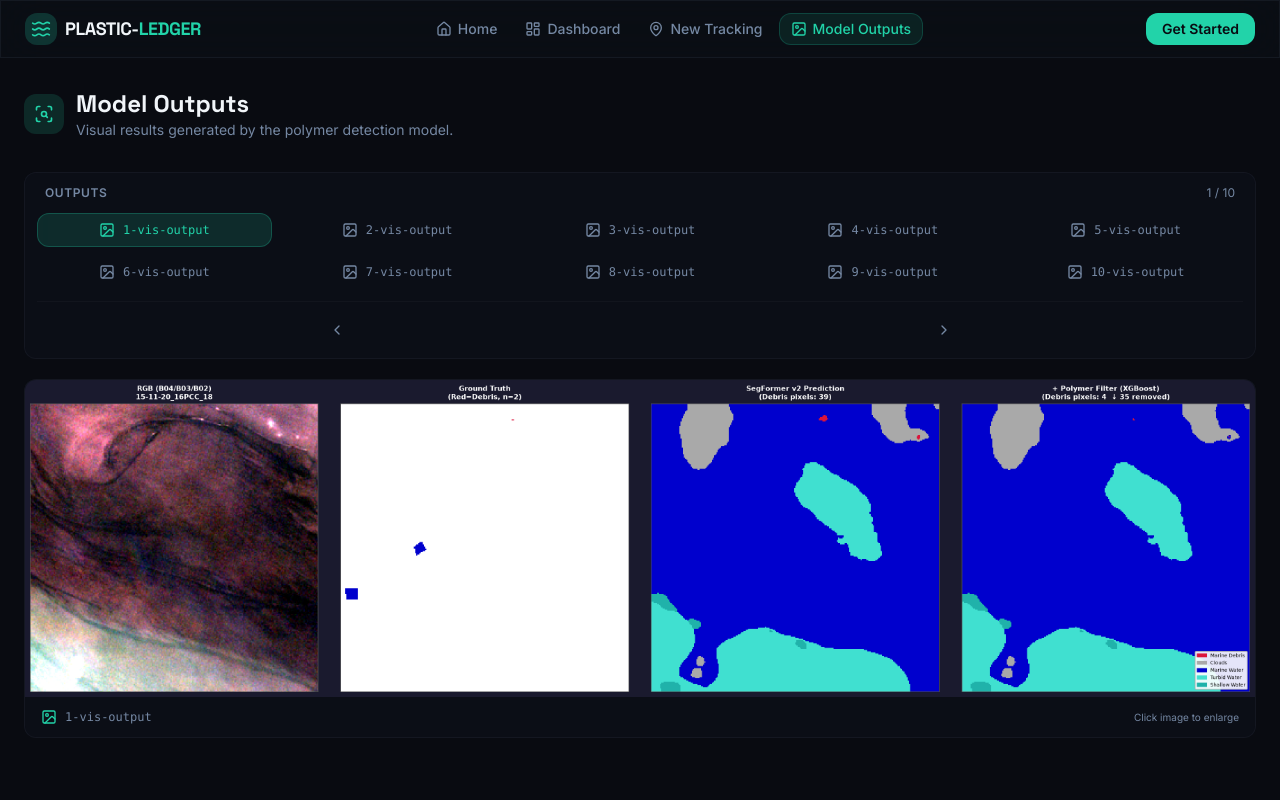
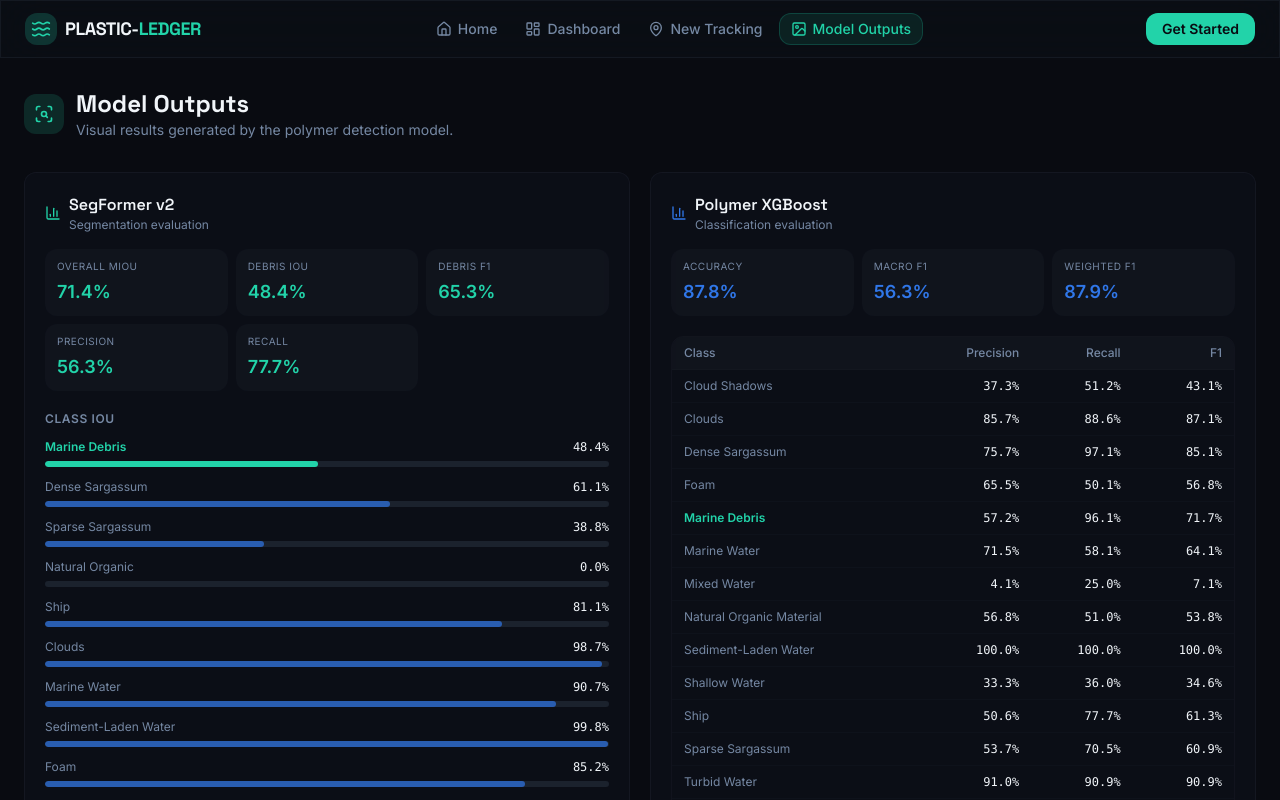
Before and after one commit to Santhosh-I/DSU-DEVHACK-3.0, a React (Vite) app in the folder frontend/: page /model in a window 1280 px wide. Shown: the top 800 px of the page. Built offline with nearby package versions, Linux system fonts and the light colour scheme; the HTML template or start-up script is replaced by a standard one.

Commit message:
feat: add model evaluation results and display metrics on ModelPage

```diff
--- a/frontend/src/pages/modelpage.jsx
+++ b/frontend/src/pages/modelpage.jsx
@@ -1,7 +1,7 @@
 import React from "react";
 import { motion } from "framer-motion";
-import { useState } from "react";
-import { Image as ImageIcon, ChevronLeft, ChevronRight, ScanSearch, X } from "lucide-react";
+import { useEffect, useState } from "react";
+import { BarChart3, Image as ImageIcon, ChevronLeft, ChevronRight, ScanSearch, X } from "lucide-react";
 
 const outputImages = [
   "15-11-20_16PCC_18.png",
@@ -16,10 +16,50 @@ const outputImages = [
   "4-3-18_50LLR_22.png",
 ];
 
+const formatPercent = (value) => `${(value * 100).toFixed(1)}%`;
+
+function Metric({ label, value, accent = "text-primary" }) {
+  return (
+    <div className="rounded-lg bg-muted/30 px-3 py-2.5">
+      <p className="text-[10px] uppercase tracking-wider text-muted-foreground">{label}</p>
+      <p className={`mt-1 text-lg font-semibold ${accent}`}>{value}</p>
+    </div>
+  );
+}
+
+function ScoreBar({ label, value, highlight = false }) {
+  return (
+    <div className="space-y-1.5">
+      <div className="flex items-center justify-between gap-3 text-xs">
+        <span className={`truncate ${highlight ? "font-semibold text-primary" : "text-muted-foreground"}`}>{label}</span>
+        <span className="font-mono text-foreground">{formatPercent(value)}</span>
+      </div>
+      <div className="h-1.5 overflow-hidden rounded-full bg-muted">
+        <div
+          className={`h-full rounded-full ${highlight ? "bg-primary" : "bg-secondary/70"}`}
+          style={{ width: `${Math.max(0, Math.min(value * 100, 100))}%` }}
+        />
+      </div>
+    </div>
+  );
+}
+
 const ModelPage = () => {
   const [selectedIndex, setSelectedIndex] = useState(0);
   const [isExpanded, setIsExpanded] = useState(false);
+  const [evaluation, setEvaluation] = useState(null);
   const selectedImage = outputImages[selectedIndex];
+
+  useEffect(() => {
+    Promise.all([
+      fetch("/asserts/segformer_eval_results/evaluation_results.json").then((response) => response.json()),
+      fetch("/asserts/polymer/polymer_xgb_model_eval.json").then((response) => response.json()),
+    ]).then(([segformer, polymer]) => {
+      setEvaluation({ segformer, polymer });
+    }).catch((error) => {
+      console.error("Unable to load model evaluation results", error);
+    });
+  }, []);
 
   const selectPrevious = () => {
     setSelectedIndex((currentIndex) =>
@@ -51,6 +91,81 @@ const ModelPage = () => {
             </div>
           </div>
         </motion.header>
+
+        {evaluation && (
+          <section aria-label="Model evaluation results" className="grid gap-5 lg:grid-cols-2 mb-8">
+            <motion.article
+              initial={{ opacity: 0, y: 12 }}
+              animate={{ opacity: 1, y: 0 }}
+              className="glass-card p-5"
+            >
+              <div className="flex items-center gap-2 mb-4">
+                <BarChart3 className="w-4 h-4 text-primary" />
+                <div>
+                  <h2 className="font-heading font-semibold">SegFormer v2</h2>
+                  <p className="text-xs text-muted-foreground">Segmentation evaluation</p>
+                </div>
+              </div>
+              <div className="grid grid-cols-2 sm:grid-cols-3 gap-2 mb-5">
+                <Metric label="Overall mIoU" value={formatPercent(evaluation.segformer.mIoU)} />
+                <Metric label="Debris IoU" value={formatPercent(evaluation.segformer.debris_iou)} />
+                <Metric label="Debris F1" value={formatPercent(evaluation.segformer.debris_f1)} />
+                <Metric label="Precision" value={formatPercent(evaluation.segformer.debris_precision)} />
+                <Metric label="Recall" value={formatPercent(evaluation.segformer.debris_recall)} />
+              </div>
+              <div className="space-y-3">
+                <p className="text-xs font-semibold uppercase tracking-wider text-muted-foreground">Class IoU</p>
+                {Object.entries(evaluation.segformer.per_class_iou).map(([label, value]) => (
+                  <ScoreBar key={label} label={label} value={value} highlight={label === "Marine Debris"} />
+                ))}
+              </div>
+            </motion.article>
+
+            <motion.article
+              initial={{ opacity: 0, y: 12 }}
+              animate={{ opacity: 1, y: 0 }}
+              transition={{ delay: 0.08 }}
+              className="glass-card p-5"
+            >
+              <div className="flex items-center gap-2 mb-4">
+                <BarChart3 className="w-4 h-4 text-secondary" />
+                <div>
+                  <h2 className="font-heading font-semibold">Polymer XGBoost</h2>
+                  <p className="text-xs text-muted-foreground">Classification evaluation</p>
+                </div>
+              </div>
+              <div className="grid grid-cols-2 sm:grid-cols-3 gap-2 mb-5">
+                <Metric label="Accuracy" value={formatPercent(evaluation.polymer.accuracy)} accent="text-secondary" />
+                <Metric label="Macro F1" value={formatPercent(evaluation.polymer["macro avg"]["f1-score"])} accent="text-secondary" />
+                <Metric label="Weighted F1" value={formatPercent(evaluation.polymer["weighted avg"]["f1-score"])} accent="text-secondary" />
+              </div>
+              <div className="overflow-x-auto rounded-lg border border-border/30">
+                <table className="w-full text-xs">
+                  <thead className="bg-muted/30 text-muted-foreground">
+                    <tr>
+                      <th className="px-3 py-2 text-left font-medium">Class</th>
+                      <th className="px-3 py-2 text-right font-medium">Precision</th>
+                      <th className="px-3 py-2 text-right font-medium">Recall</th>
+                      <th className="px-3 py-2 text-right font-medium">F1</th>
+                    </tr>
+                  </thead>
+                  <tbody>
+                    {Object.entries(evaluation.polymer)
+                      .filter(([label, values]) => values && typeof values === "object" && values["f1-score"] !== undefined)
+                      .map(([label, values]) => (
+                        <tr key={label} className="border-t border-border/20">
+                          <td className={`px-3 py-2 ${label === "Marine Debris" ? "font-semibold text-primary" : "text-muted-foreground"}`}>{label}</td>
+                          <td className="px-3 py-2 text-right font-mono">{formatPercent(values.precision)}</td>
+                          <td className="px-3 py-2 text-right font-mono">{formatPercent(values.recall)}</td>
+                          <td className="px-3 py-2 text-right font-mono">{formatPercent(values["f1-score"])}</td>
+                        </tr>
+                      ))}
+                  </tbody>
+                </table>
+              </div>
+            </motion.article>
+          </section>
+        )}
 
         <section aria-label="Model output images" className="space-y-5">
           <div className="glass-card p-3">
```
